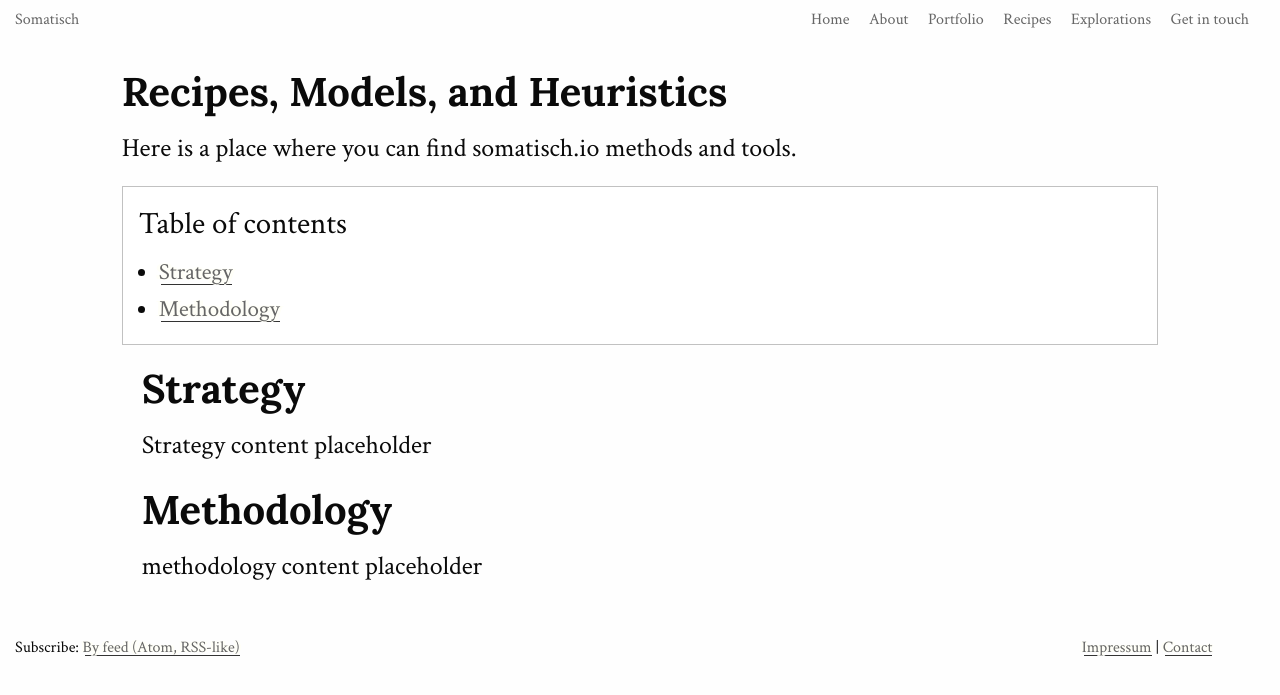
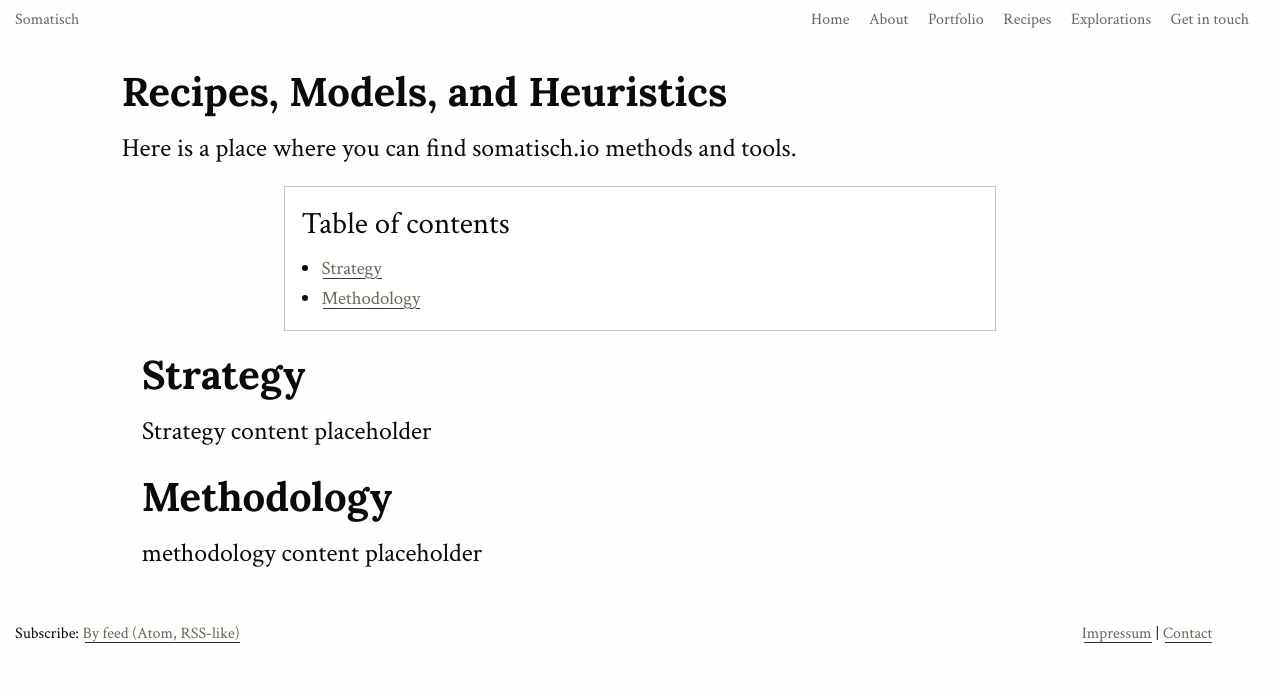
Before and after one commit to somatisch/somatisch-site, a Jekyll site: the page built from recipes/index.md, in a window 1280 px wide. Shown: the top 695 px of the page. Built offline with Jekyll 4.4.1, drawn with Linux system fonts in a browser that asks for light colours; nearby versions of some CDN libraries.

Commit message:
Demo column system

```diff
--- a/recipes/index.md
+++ b/recipes/index.md
@@ -16,7 +16,8 @@ Here is a place where you can find somatisch.io methods and tools.
 - management -->
 
 <!--  overview list -->
-<div class="callout">
+<div class="row">
+<div class="callout columns medium-8 medium-push-2">
 <h3>Table of contents</h3>
 <ul>
 {% comment %}
@@ -41,6 +42,7 @@ and we order by adding
 {% endfor %}
 </ul>
 </div>
+</div>
 
 
 <!-- content readout -->
```
